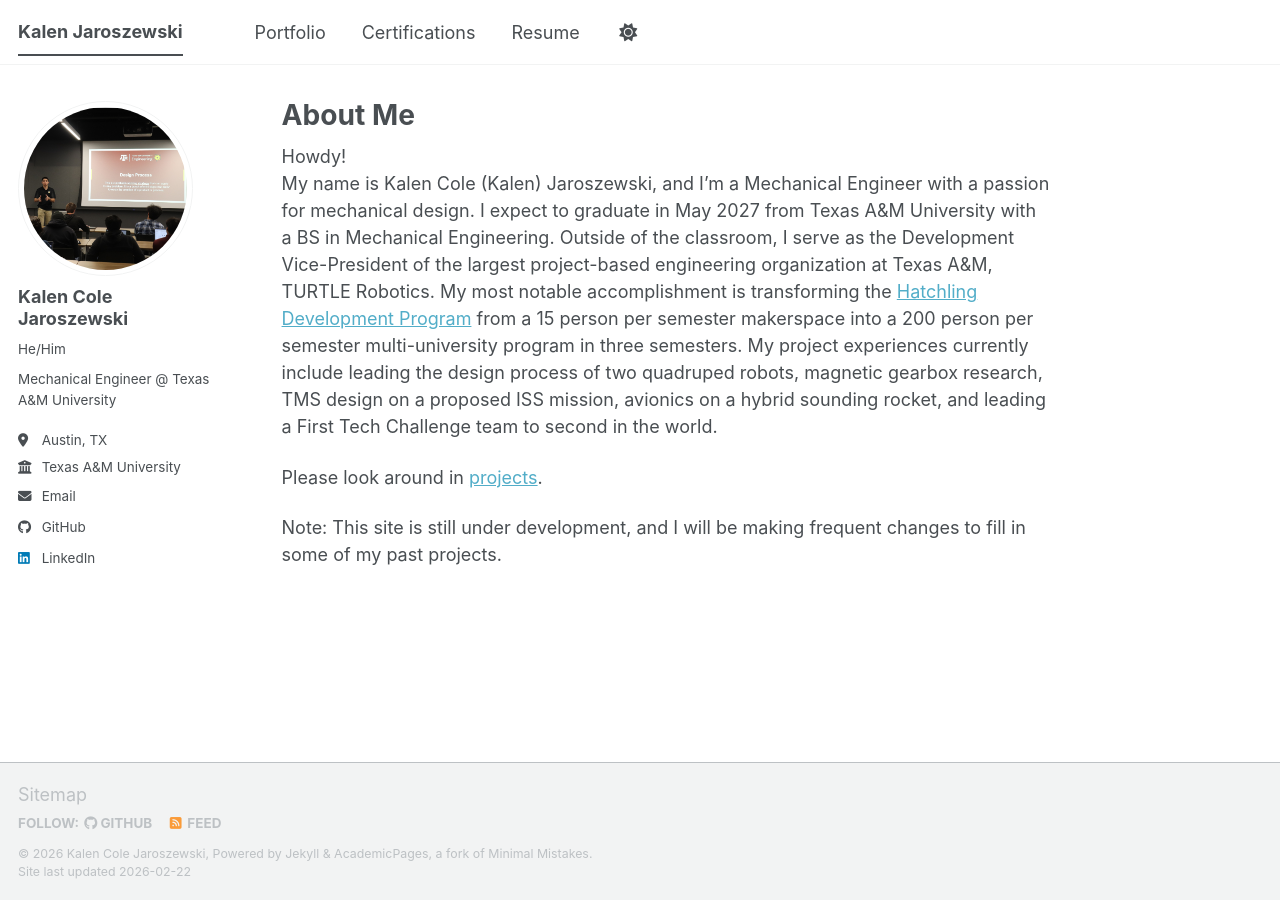
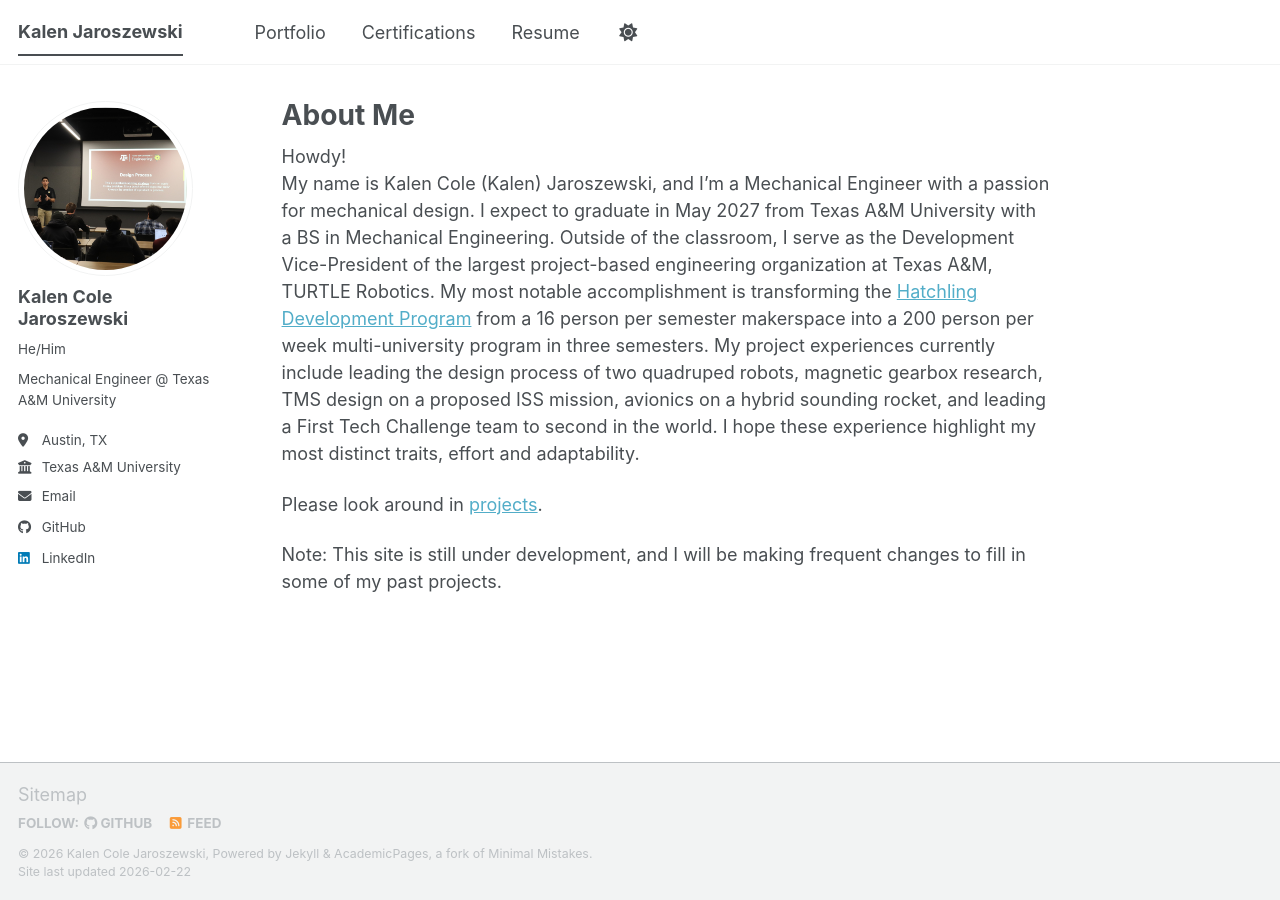
Before and after one commit to kcjsports/kcjsports.github.io, a Jekyll site: the page built from _pages/about.md, in a window 1280 px wide. Built offline with Jekyll 4.4.1, drawn with Linux system fonts in a browser that asks for light colours; a script bundle is joined from its source files by our own code; library files that are not in the unit come from our copies.

Commit message:
About Me

```diff
--- a/_pages/about.md
+++ b/_pages/about.md
@@ -8,7 +8,7 @@ redirect_from:
 ---
 
 Howdy!
-My name is Kalen Cole (Kalen) Jaroszewski, and I'm a Mechanical Engineer with a passion for mechanical design. I expect to graduate in May 2027 from Texas A&M University with a BS in Mechanical Engineering. Outside of the classroom, I serve as the Development Vice-President of the  largest project-based engineering organization at Texas A&M, TURTLE Robotics. My most notable accomplishment is transforming the [Hatchling Development Program](https://turtlerobotics.org/hatchling) from a 15 person per semester makerspace into a 200 person per semester multi-university program in three semesters. My project experiences currently include leading the design process of two quadruped robots,  magnetic gearbox research,  TMS design on a proposed ISS mission, avionics on a hybrid sounding rocket, and leading a First Tech Challenge team to second in the world.
+My name is Kalen Cole (Kalen) Jaroszewski, and I'm a Mechanical Engineer with a passion for mechanical design. I expect to graduate in May 2027 from Texas A&M University with a BS in Mechanical Engineering. Outside of the classroom, I serve as the Development Vice-President of the  largest project-based engineering organization at Texas A&M, TURTLE Robotics. My most notable accomplishment is transforming the [Hatchling Development Program](https://turtlerobotics.org/hatchling) from a 16 person per semester makerspace into a 200 person per week multi-university program in three semesters. My project experiences currently include leading the design process of two quadruped robots,  magnetic gearbox research,  TMS design on a proposed ISS mission, avionics on a hybrid sounding rocket, and leading a First Tech Challenge team to second in the world. I hope these experience highlight my most distinct traits, effort and adaptability.
 
 Please look around in [projects](/portfolio).
 
```
